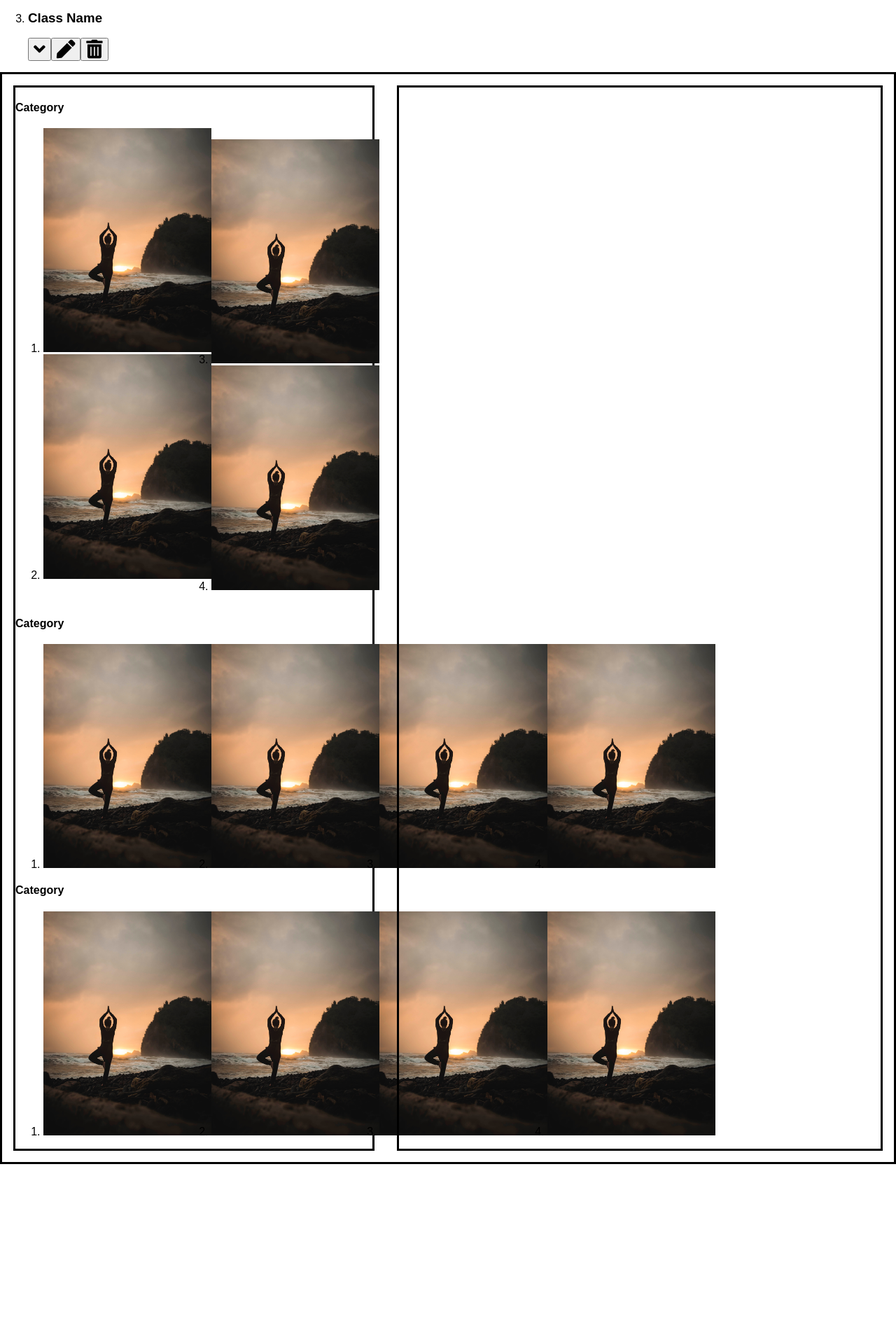
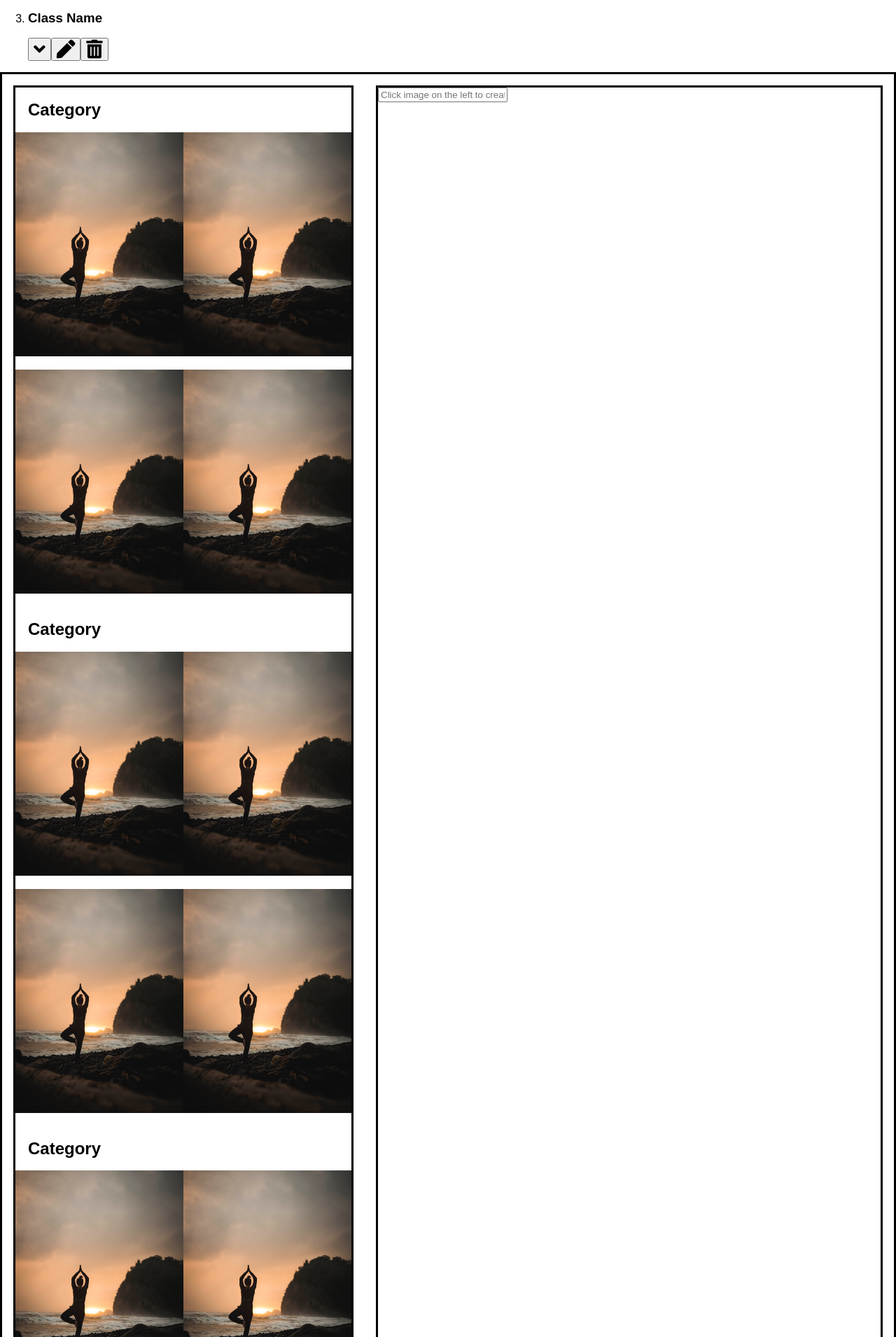
Before and after one commit to GarrettAnderson/the-yogi-me, a React (Create React App) app: page / in a window 1280 px wide. Shown: the part 3750-5660 px from the top of the page at 70% size. Before the commit the page ends 5413 px from the top, so only its background shows below. Built offline with nearby package versions, Linux system fonts and the light colour scheme.

Commit message:
starting to get the routes working

```diff
--- a/package.json
+++ b/package.json
@@ -26,6 +26,8 @@
     "react": "^16.8.4",
     "react-dom": "^16.8.4",
     "react-fontawesome": "^1.6.1",
+    "react-router": "^5.0.0",
+    "react-router-dom": "^5.0.0",
     "react-scripts": "^2.1.8"
   }
 }
--- a/src/components/HelloWorld.js
+++ b/src/components/HelloWorld.js
@@ -205,7 +205,7 @@ class HelloWorld extends Component {
         <main className="create-yoga-container">
           <section className="yoga-pose-index">
             <aside>
-              <h4>Category</h4>
+              <h2>Category</h2>
               <ol>
                 <section>
                   <li>
@@ -224,7 +224,6 @@ class HelloWorld extends Component {
                   </li>
                 </section>
                 <section>
-                  <p>
                   <li>
                     <img
                       src={require('../images/yoga_stock_img.jpg')}
@@ -239,11 +238,11 @@ class HelloWorld extends Component {
                       className="pose-index-gallery"
                     />
                   </li>
-                  </p>
                 </section>
               </ol>
-              <h4>Category</h4>
+              <h2>Category</h2>
               <ol>
+                <section>
                   <li>
                     <img
                       src={require('../images/yoga_stock_img.jpg')}
@@ -258,6 +257,8 @@ class HelloWorld extends Component {
                       className="pose-index-gallery"
                     />
                   </li>
+                </section>
+                <section>
                   <li>
                     <img
                       src={require('../images/yoga_stock_img.jpg')}
@@ -272,9 +273,11 @@ class HelloWorld extends Component {
                       className="pose-index-gallery"
                     />
                   </li>
+                </section>
               </ol>
-              <h4>Category</h4>
+              <h2>Category</h2>
               <ol>
+                <section>
                   <li>
                     <img
                       src={require('../images/yoga_stock_img.jpg')}
@@ -289,6 +292,8 @@ class HelloWorld extends Component {
                       className="pose-index-gallery"
                     />
                   </li>
+                </section>
+                <section>
                   <li>
                     <img
                       src={require('../images/yoga_stock_img.jpg')}
@@ -303,18 +308,15 @@ class HelloWorld extends Component {
                       className="pose-index-gallery"
                     />
                   </li>
+                </section>
               </ol>
             </aside>
           </section>
           <section className="yoga-sequence">
-            <section className="drop-image-for-sequence">
-              <div id="div1" onDrop="drop(event)" onDragOver="allowDrop(event)" />
-              <div id="div1" onDrop="drop(event)" onDragOver="allowDrop(event)" />
-              <div id="div1" onDrop="drop(event)" onDragOver="allowDrop(event)" />
-              <div id="div1" onDrop="drop(event)" onDragOver="allowDrop(event)" />
-              <div id="div1" onDrop="drop(event)" onDragOver="allowDrop(event)" />
-              <div id="div1" onDrop="drop(event)" onDragOver="allowDrop(event)" />
-            </section>
+            <input
+              className="drop-image-for-sequence"
+              placeholder="Click image on the left to create your yoga sequence"
+            />
           </section>
         </main>
         {/* Create Yoga Class Tab end */}
--- a/src/index.css
+++ b/src/index.css
@@ -37,6 +37,17 @@ body {
 
 .yoga-pose-index ol {
   display: flex;
+  list-style: none;
+  padding: 0;
+  justify-content: space-evenly;
+}
+
+.yoga-pose-index li {
+  margin-bottom: 1em;
+}
+
+.yoga-pose-index h2 {
+  margin-left: 0.75em;
 }
 
 .yoga-sequence {
```
Also changed, not shown: src/pages/History.js (added, +10 -0 lines), src/pages/Home.js (added, +10 -0 lines), src/pages/YogaPose.js (added, +10 -0 lines), src/pages/YogaPoses.js (added, +10 -0 lines), src/pages/YogaSequence.js (added, +11 -0 lines), 1 other file (tests, documents, lock files or other folders). Lines whose indentation alone changed are shown as unchanged.
